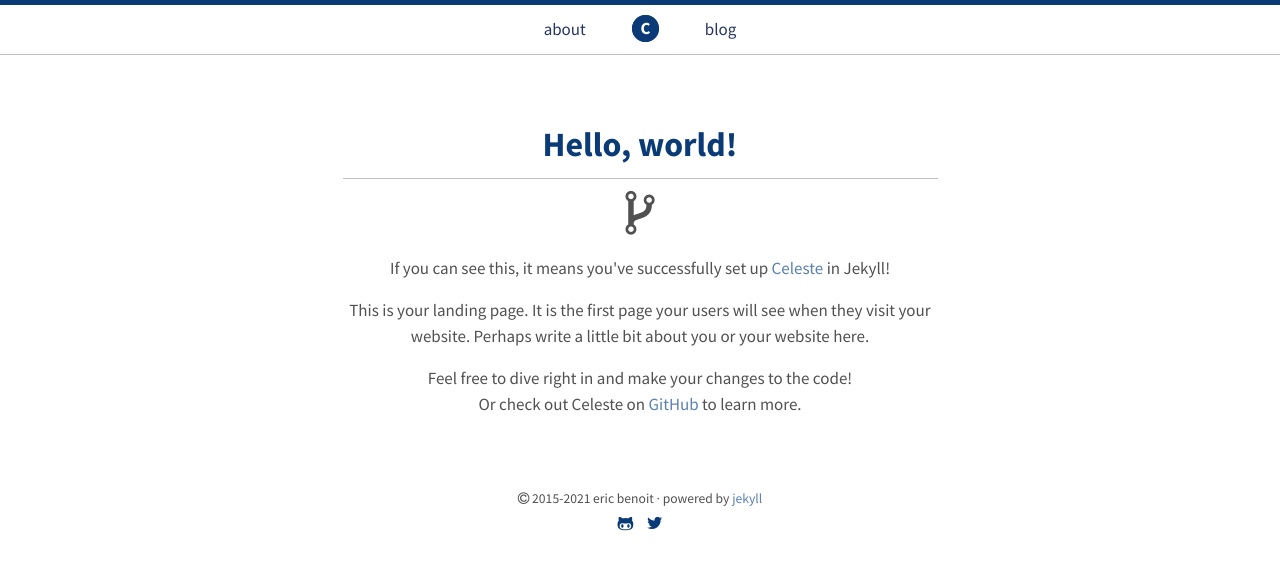
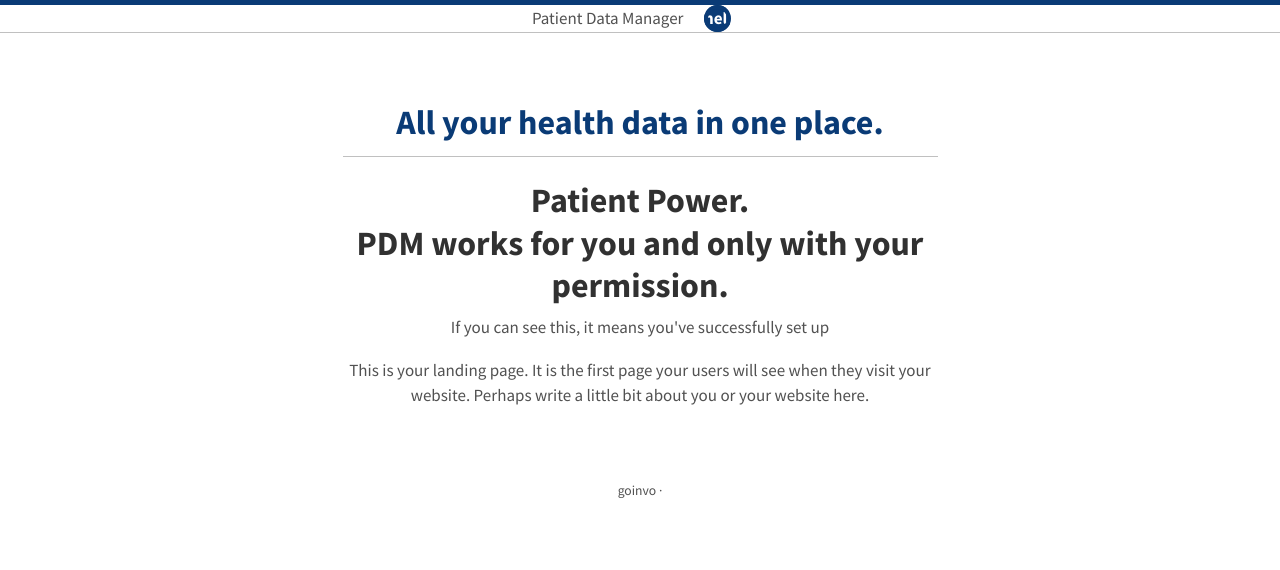
Before and after one commit to patient-data-manager/pdm-website, a Jekyll site: the page built from index.html, in a window 1280 px wide. Shown: the top 570 px of the page. Built offline with Jekyll 4.4.1, drawn with Linux system fonts in a browser that asks for light colours.

Commit message:
Testing changes.

```diff
--- a/_config.yml
+++ b/_config.yml
@@ -19,7 +19,7 @@ sass:
   style:             :compressed
 
 author:
-  name:              Eric Benoit
+  name:              GoInvo
   url:               https://github.com/goinvo
   email:             eric@goinvo.com
 
--- a/_layouts/default.html
+++ b/_layouts/default.html
@@ -6,9 +6,9 @@
   <body>
     <nav class="nav-main">
       <ul>
-        <li class="hvr-underline-reveal"><a href="{{ site.baseurl }}/about/">about</a></li>
-        <li class="logo"><a class="hvr-ripple-out" href="{{ site.baseurl }}/">C</a></li>
-        <li class="hvr-underline-reveal"><a href="{{ site.baseurl }}/blog/">blog</a></li>
+        <li>{{ site.title }}</li>
+        <!-- <li class="hvr-underline-reveal"><a href="{{ site.baseurl }}/about/">about</a></li> -->
+        <li class="logo"><a class="hvr-ripple-out" href="{{ site.baseurl }}/">hello@goinvo.com</a></li>
       </ul>
     </nav>
 
@@ -19,12 +19,11 @@
 
       <footer class="footer">
         <small>
-            <span class="copyright"><i class="fa fa-copyright"></i> 2015-<time datetime="{{ site.time | date_to_xmlschema }}">{{ site.time | date: '%Y' }}</time> {{ site.author.name }}</span> &middot;
-            <span>Powered by <a href="http://jekyllrb.com/">Jekyll</a></span>
+            <span class="copyright">{{ site.author.name }}</span> &middot;
         </small>
         <div class="ftr-links">
-          <a href="https://github.com/nicoelayda"><i class="fa fa-github-alt"></i></a>
-          <a href="https://twitter.com/nicoelayda"><i class="fa fa-twitter"></i></a>
+          <!-- <a href="https://github.com/nicoelayda"><i class="fa fa-github-alt"></i></a> -->
+          <!-- <a href="https://twitter.com/nicoelayda"><i class="fa fa-twitter"></i></a> -->
         </div>
       </footer>
     </div>
--- a/index.html
+++ b/index.html
@@ -5,17 +5,18 @@ title: Home
 <div class="page">
 
   <header>
-    <h1 class="landing-title">Hello, world!</h1>
+    <h1 class="landing-title">All your health data in one place.</h1>
   </header>
 
   <div class="text-center">
-    <p>
-      <i class="fa fa-code-fork fa-3x"></i>
-    </p>
+
+    <h1>
+      Patient Power.<br />
+      PDM works for you and only with your permission.
+    </h1>
 
     <p>
       If you can see this, it means you've successfully set up
-      <a href="https://github.com/nicoelayda/celeste">Celeste</a> in Jekyll!
     </p>
 
     <p>
@@ -23,12 +24,6 @@ title: Home
       they visit your website. Perhaps write a little bit about you or your
       website here.
     </p>
-
-    <p>
-      Feel free to dive right in and make your changes to the code!<br />
-      Or check out Celeste on <a href="https://github.com/nicoelayda/celeste">GitHub</a>
-      to learn more.
-    </p>
   </div>
 
 </div>
```
